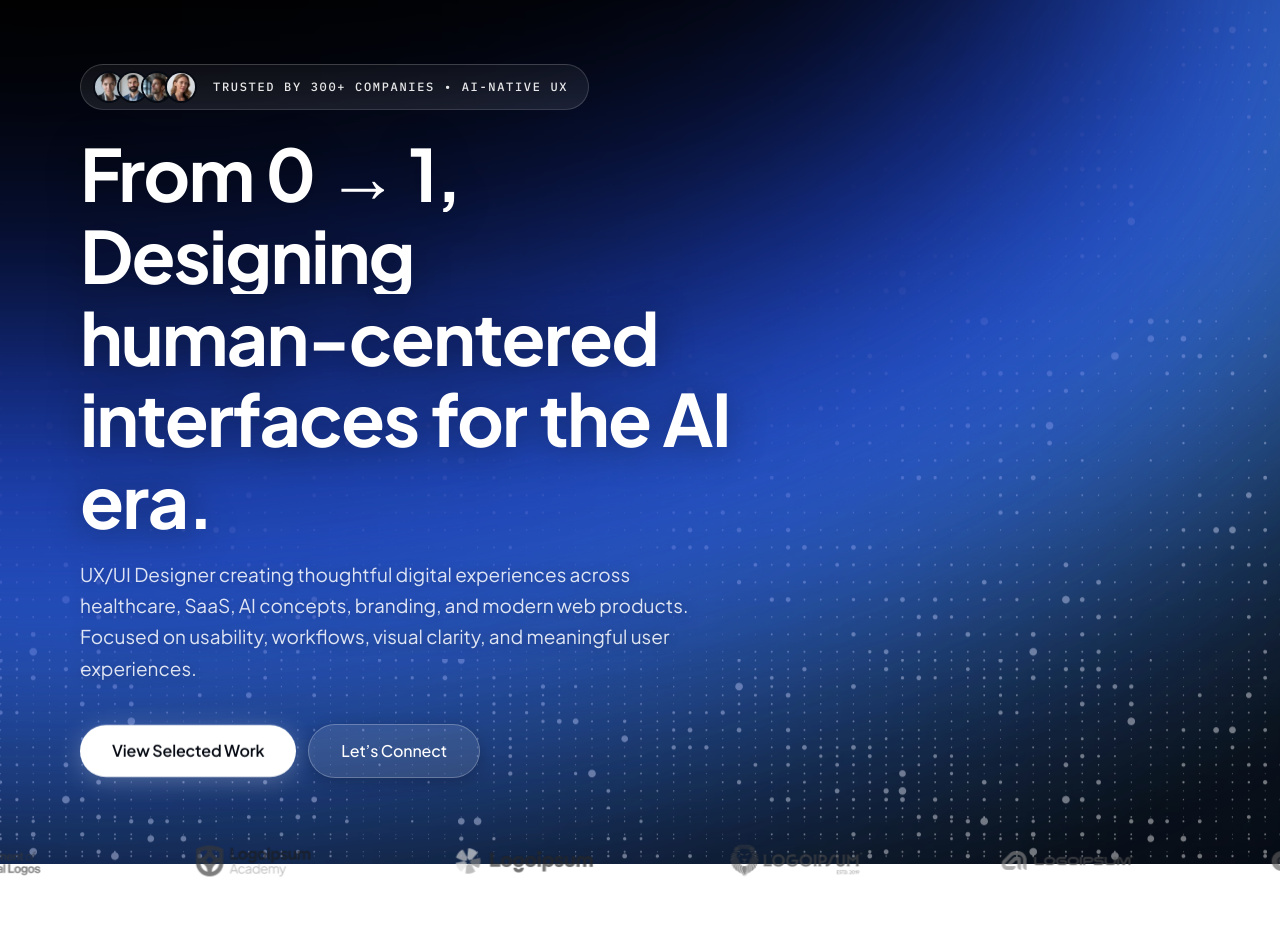
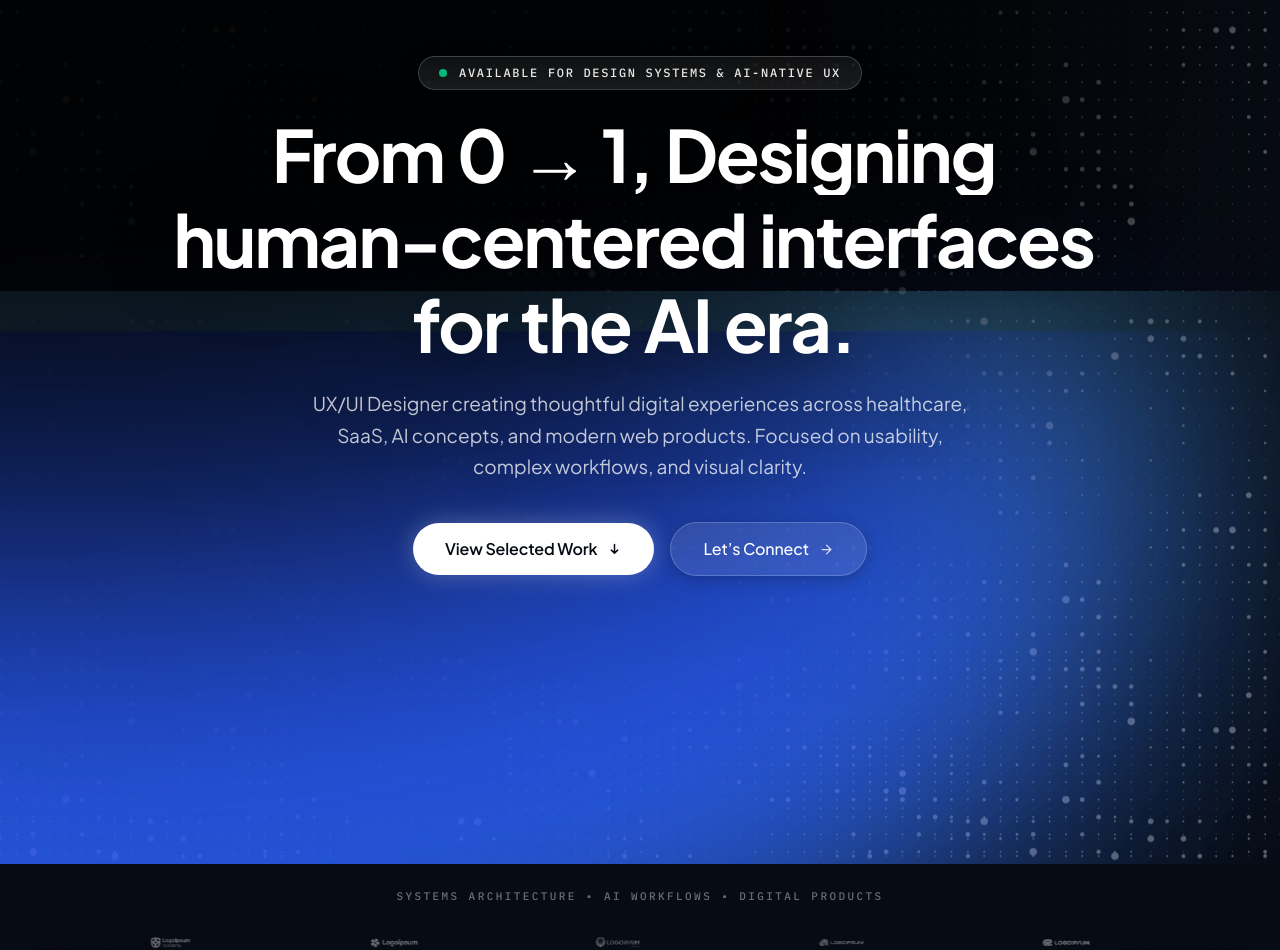
Before and after one commit to DilipDesigns/dilip-portfolio, a Next.js app: page / in a window 1280 px wide. Shown: the part 64-1014 px from the top of the page. Built offline with nearby package versions, Linux system fonts and the light colour scheme.

Commit message:
fix(hero): center balanced hero composition, center aurora glows, and fix logos marquee

```diff
--- a/src/app/globals.css
+++ b/src/app/globals.css
@@ -91,7 +91,7 @@ body {
 
 @media (max-width: 479px) {
   .section-hero-home {
-    min-height: 40rem;
+    min-height: 100vh;
   }
 }
 
@@ -99,37 +99,42 @@ body {
   position: relative;
   z-index: 10;
   width: 100%;
-  padding-top: 8rem;
-  padding-bottom: 5rem;
+  padding-top: 7.5rem;
+  padding-bottom: 4rem;
   display: flex;
   flex-direction: column;
   justify-content: center;
-  align-items: flex-start;
+  align-items: center;
+  text-align: center;
 }
 
 @media (max-width: 767px) {
   .home-hero {
     padding-top: 6rem;
-    padding-bottom: 4rem;
+    padding-bottom: 3rem;
   }
 }
 
 .wrapper-home-hero {
   display: flex;
   flex-direction: column;
-  align-items: flex-start;
-  justify-content: flex-start;
-  row-gap: 2.5rem;
-  column-gap: 2.5rem;
+  align-items: center;
+  justify-content: center;
+  text-align: center;
+  row-gap: 2rem;
+  column-gap: 2rem;
   width: 100%;
-  max-width: 58rem;
+  max-width: 68rem;
+  margin-left: auto;
+  margin-right: auto;
 }
 
 .stack-hero-home {
   display: flex;
   flex-direction: column;
-  align-items: flex-start;
-  justify-content: flex-start;
+  align-items: center;
+  justify-content: center;
+  text-align: center;
   row-gap: 1.5rem;
   column-gap: 1.5rem;
   width: 100%;
@@ -138,102 +143,113 @@ body {
 .stack-trusted-by {
   display: inline-flex;
   align-items: center;
-  column-gap: 1rem;
-  row-gap: 1rem;
-  padding: 0.375rem 1.25rem 0.375rem 0.5rem;
-  background-image: linear-gradient(rgba(255, 255, 255, 0.05), rgba(255, 255, 255, 0.09));
-  border: 1px solid rgba(255, 255, 255, 0.16);
-  border-radius: 2rem;
-  backdrop-filter: blur(12px);
-  -webkit-backdrop-filter: blur(12px);
-}
-
-.stack-images-trusted-logos {
-  display: flex;
-  align-items: center;
-  justify-content: flex-start;
-  padding-left: 0.25rem;
-}
-
-.single-testimonial-image {
-  width: 2rem;
-  height: 2rem;
-  aspect-ratio: 1;
-  border-radius: 100%;
-  margin-left: -0.5rem;
-  border: 2px solid #070b14;
-  object-fit: cover;
-}
-
-.single-testimonial-image:first-child {
-  margin-left: 0;
+  column-gap: 0.75rem;
+  row-gap: 0.75rem;
+  padding: 0.45rem 1.25rem;
+  background-image: linear-gradient(rgba(255, 255, 255, 0.06), rgba(255, 255, 255, 0.1));
+  border: 1px solid rgba(255, 255, 255, 0.18);
+  border-radius: 9999px;
+  backdrop-filter: blur(16px);
+  -webkit-backdrop-filter: blur(16px);
+  box-shadow: 0 4px 20px rgba(0, 0, 0, 0.35);
 }
 
 .text-block-hero {
   display: flex;
   flex-direction: column;
-  align-items: flex-start;
-  justify-content: flex-start;
-  row-gap: 1rem;
-  column-gap: 1rem;
-  max-width: 44rem;
+  align-items: center;
+  justify-content: center;
+  text-align: center;
+  row-gap: 1.25rem;
+  column-gap: 1.25rem;
+  max-width: 62rem;
+  margin-left: auto;
+  margin-right: auto;
 }
 
 .button-stack {
   display: flex;
   align-items: center;
-  column-gap: 0.75rem;
-  row-gap: 0.75rem;
+  justify-content: center;
+  column-gap: 1rem;
+  row-gap: 1rem;
   flex-wrap: wrap;
+  margin-top: 0.5rem;
 }
 
 /* Logos Marquee Section */
 .section-logos {
   position: relative;
   z-index: 10;
-  width: 100vw;
+  width: 100%;
   max-width: 100%;
   overflow: hidden;
   display: flex;
+  flex-direction: column;
   align-items: center;
-  justify-content: flex-start;
-  background-color: transparent;
+  justify-content: center;
+  background-color: #070b14;
   user-select: none;
-  pointer-events: none;
 }
 
 .section-logos.padding-top {
-  margin-top: -3.5rem;
-  margin-bottom: 2rem;
+  padding-top: 1.5rem;
+  padding-bottom: 3rem;
+  margin-top: 0;
+  margin-bottom: 0;
 }
 
 @media (max-width: 767px) {
   .section-logos.padding-top {
-    margin-top: -2rem;
+    padding-top: 1rem;
+    padding-bottom: 2rem;
   }
+}
+
+.logos-fade-left {
+  position: absolute;
+  left: 0;
+  top: 0;
+  bottom: 0;
+  width: 160px;
+  background: linear-gradient(to right, #070b14 20%, transparent 100%);
+  pointer-events: none;
+  z-index: 5;
+}
+
+.logos-fade-right {
+  position: absolute;
+  right: 0;
+  top: 0;
+  bottom: 0;
+  width: 160px;
+  background: linear-gradient(to left, #070b14 20%, transparent 100%);
+  pointer-events: none;
+  z-index: 5;
 }
 
 .logos-container {
   display: flex;
   flex: none;
   align-items: center;
-  column-gap: 3rem;
-  padding-right: 3rem;
-  animation: logosMarquee 28s linear infinite;
+  column-gap: 4rem;
+  padding-right: 4rem;
+  animation: logosMarquee 26s linear infinite;
   will-change: transform;
 }
 
 .client-logo {
-  width: 14rem;
-  height: auto;
-  opacity: 0.65;
-  filter: saturate(0%) brightness(1.2);
-  transition: opacity 0.3s ease;
+  width: 10rem;
+  height: 2.2rem;
+  opacity: 0.4;
+  filter: brightness(0) invert(1);
+  transition: opacity 0.3s ease, transform 0.3s ease;
   object-fit: contain;
 }
 
 .client-logo:hover {
-  opacity: 0.95;
+  opacity: 0.9;
+  transform: scale(1.05);
 }
 
 @keyframes logosMarquee {
--- a/src/components/Hero.tsx
+++ b/src/components/Hero.tsx
@@ -10,19 +10,12 @@ if (typeof window !== "undefined") {
 }
 
 const clientLogos = [
-  { id: 1, src: "/securio/logos/client-logo-1.webp", alt: "Client Logo 1" },
-  { id: 2, src: "/securio/logos/client-logo-2.webp", alt: "Client Logo 2" },
-  { id: 3, src: "/securio/logos/client-logo-3.webp", alt: "Client Logo 3" },
-  { id: 4, src: "/securio/logos/client-logo-4.webp", alt: "Client Logo 4" },
-  { id: 5, src: "/securio/logos/client-logo-5.webp", alt: "Client Logo 5" },
-  { id: 6, src: "/securio/logos/client-logo-6.webp", alt: "Client Logo 6" },
-];
-
-const clientAvatars = [
-  { id: 1, src: "/securio/avatars/avatar-1.webp", alt: "Client Avatar 1" },
-  { id: 2, src: "/securio/avatars/avatar-2.webp", alt: "Client Avatar 2" },
-  { id: 3, src: "/securio/avatars/avatar-3.webp", alt: "Client Avatar 3" },
-  { id: 4, src: "/securio/avatars/avatar-4.webp", alt: "Client Avatar 4" },
+  { id: 1, src: "/securio/logos/client-logo-1.webp", alt: "Enterprise Partner" },
+  { id: 2, src: "/securio/logos/client-logo-2.webp", alt: "Design System Partner" },
+  { id: 3, src: "/securio/logos/client-logo-3.webp", alt: "AI Innovation" },
+  { id: 4, src: "/securio/logos/client-logo-4.webp", alt: "HealthTech UX" },
+  { id: 5, src: "/securio/logos/client-logo-5.webp", alt: "SaaS Platform" },
+  { id: 6, src: "/securio/logos/client-logo-6.webp", alt: "Cloud Ecosystem" },
 ];
 
 export default function Hero() {
@@ -44,15 +37,15 @@ export default function Hero() {
 
     const ctx = gsap.context(() => {
       // Set initial states
-      gsap.set(trustedRef.current, { opacity: 0, y: 20 });
-      gsap.set(headlineWords, { opacity: 0, y: 35, filter: "blur(6px)" });
+      gsap.set(trustedRef.current, { opacity: 0, y: 18 });
+      gsap.set(headlineWords, { opacity: 0, y: 32, filter: "blur(8px)" });
       gsap.set(paragraphRef.current, { opacity: 0, y: 20 });
-      gsap.set(actionsRef.current?.children || [], { opacity: 0, y: 15 });
+      gsap.set(actionsRef.current?.children || [], { opacity: 0, y: 16 });
 
-      const tl = gsap.timeline({ defaults: { ease: "cubic-bezier(0.25, 1, 0.5, 1)" } });
+      const tl = gsap.timeline({ defaults: { ease: "cubic-bezier(0.22, 1, 0.36, 1)" } });
       tl.delay(0.2);
 
-      // 1. Trusted by tag
+      // 1. Status badge
       tl.to(trustedRef.current, {
         opacity: 1,
         y: 0,
@@ -65,8 +58,8 @@ export default function Hero() {
         y: 0,
         filter: "blur(0px)",
         duration: 0.9,
-        stagger: 0.04
-      }, "-=0.6");
+        stagger: 0.035
+      }, "-=0.55");
 
       // 3. Subheadline
       tl.to(paragraphRef.current, {
@@ -85,9 +78,9 @@ export default function Hero() {
 
       // 5. 3D Scroll Depth
       gsap.to(containerRef.current, {
-        opacity: 0.35,
-        y: 120,
-        scale: 0.94,
+        opacity: 0.4,
+        y: 100,
+        scale: 0.96,
         ease: "none",
         scrollTrigger: {
           trigger: sectionRef.current,
@@ -118,7 +111,7 @@ export default function Hero() {
         <SecurioBackground />
 
         {/* Global Padding Container */}
-        <div className="w-full max-w-[1500px] mx-auto px-6 md:px-[80px]">
+        <div className="w-full max-w-[1400px] mx-auto px-6 md:px-12 flex flex-col justify-center items-center">
 
           {/* class="home-hero" */}
           <div className="home-hero">
@@ -136,32 +129,25 @@ export default function Hero() {
               {/* class="stack-hero-home" */}
               <div className="stack-hero-home">
 
-                {/* class="stack-trusted-by" */}
+                {/* class="stack-trusted-by" (Refined high-status designer indicator) */}
                 <div ref={trustedRef} className="stack-trusted-by">
-                  <div className="stack-images-trusted-logos">
-                    {clientAvatars.map((av) => (
-                      <img
-                        key={av.id}
-                        src={av.src}
-                        alt={av.alt}
-                        loading="eager"
-                        className="single-testimonial-image"
-                      />
-                    ))}
-                  </div>
-                  <div className="font-mono text-[11px] sm:text-[12px] tracking-[0.14em] uppercase font-medium text-white/90">
-                    Trusted by 300+ companies • AI-Native UX
-                  </div>
+                  <span className="relative flex h-2 w-2">
+                    <span className="animate-ping absolute inline-flex h-full w-full rounded-full bg-emerald-400 opacity-75"></span>
+                    <span className="relative inline-flex rounded-full h-2 w-2 bg-emerald-500"></span>
+                  </span>
+                  <span className="font-mono text-[11px] sm:text-[12px] tracking-[0.14em] uppercase font-medium text-white/90">
+                    Available for Design Systems & AI-Native UX
+                  </span>
                 </div>
 
                 {/* class="text-block-hero" */}
                 <div className="text-block-hero">
                   <h1
                     ref={headlineRef}
-                    className="font-jakarta font-bold text-[36px] sm:text-[50px] md:text-[64px] lg:text-[72px] leading-[1.08] tracking-[-0.025em] text-white flex flex-wrap drop-shadow-[0_2px_18px_rgba(0,0,0,0.4)]"
+                    className="font-jakarta font-bold text-[36px] sm:text-[50px] md:text-[62px] lg:text-[72px] leading-[1.12] tracking-[-0.03em] text-white text-center max-w-[960px] mx-auto drop-shadow-[0_4px_30px_rgba(0,0,0,0.6)] flex flex-wrap justify-center"
                   >
                     {headlineText.split(" ").map((word, i) => (
-                      <span key={i} className="word-wrap overflow-hidden inline-block mr-[8px] sm:mr-[10px] md:mr-[12px] mb-1">
+                      <span key={i} className="word-wrap overflow-hidden inline-block mr-[8px] sm:mr-[10px] md:mr-[13px] mb-1">
                         <span className="word inline-block">{word}</span>
                       </span>
                     ))}
@@ -169,9 +155,9 @@ export default function Hero() {
 
                   <p
                     ref={paragraphRef}
-                    className="font-jakarta font-normal text-[15px] sm:text-[17px] md:text-[19px] leading-[1.65] text-white/85 max-w-[620px] drop-shadow-[0_1px_6px_rgba(0,0,0,0.3)]"
+                    className="font-jakarta font-normal text-[15px] sm:text-[17px] md:text-[19px] leading-[1.65] text-white/75 max-w-[680px] mx-auto text-center drop-shadow-[0_2px_12px_rgba(0,0,0,0.4)]"
                   >
-                    UX/UI Designer creating thoughtful digital experiences across healthcare, SaaS, AI concepts, branding, and modern web products. Focused on usability, workflows, visual clarity, and meaningful user experiences.
+                    UX/UI Designer creating thoughtful digital experiences across healthcare, SaaS, AI concepts, and modern web products. Focused on usability, complex workflows, and visual clarity.
                   </p>
                 </div>
 
@@ -179,25 +165,35 @@ export default function Hero() {
 
               {/* class="button-stack" */}
               <div ref={actionsRef} className="button-stack">
+                <a href="#work" className="no-underline">
                   <RippleButton
                     variant="primary"
-                  className="bg-white hover:bg-white/95 text-[#070b14] font-semibold text-[15px] sm:text-[16px] px-8 py-3.5 rounded-full shadow-[0_4px_24px_rgba(255,255,255,0.25)] hover:shadow-[0_6px_32px_rgba(255,255,255,0.35)] transition-all transform hover:-translate-y-0.5 cursor-pointer"
+                    className="bg-white hover:bg-white/95 text-[#070b14] font-semibold text-[15px] sm:text-[16px] px-8 py-3.5 rounded-full shadow-[0_0_24px_rgba(255,255,255,0.25)] hover:shadow-[0_0_36px_rgba(255,255,255,0.4)] transition-all transform hover:-translate-y-0.5 cursor-pointer flex items-center gap-2.5"
                   >
                     <span className="font-jakarta font-semibold tracking-[-0.01em]">
                       View Selected Work
                     </span>
+                    <svg width="15" height="15" viewBox="0 0 24 24" fill="none" stroke="currentColor" strokeWidth="2.4" strokeLinecap="round" strokeLinejoin="round" className="text-[#070b14]">
+                      <path d="M7 13l5 5 5-5M12 4v14"/>
+                    </svg>
                     <RippleButtonRipples />
                   </RippleButton>
+                </a>
 
+                <a href="#about" className="no-underline">
                   <RippleButton
                     variant="secondary"
-                  className="bg-white/10 hover:bg-white/20 border border-white/25 backdrop-blur-md text-white font-medium text-[15px] sm:text-[16px] px-8 py-3.5 rounded-full transition-all transform hover:-translate-y-0.5 cursor-pointer shadow-[0_4px_16px_rgba(0,0,0,0.2)]"
+                    className="bg-white/10 hover:bg-white/15 border border-white/20 backdrop-blur-md text-white font-medium text-[15px] sm:text-[16px] px-8 py-3.5 rounded-full transition-all transform hover:-translate-y-0.5 cursor-pointer shadow-[0_4px_16px_rgba(0,0,0,0.2)] flex items-center gap-2.5"
                   >
                     <span className="font-jakarta font-medium text-white tracking-[-0.01em]">
                       Let’s Connect
                     </span>
+                    <svg width="15" height="15" viewBox="0 0 24 24" fill="none" stroke="currentColor" strokeWidth="2" strokeLinecap="round" strokeLinejoin="round" className="text-white/80">
+                      <path d="M5 12h14M12 5l7 7-7 7"/>
+                    </svg>
                     <RippleButtonRipples />
                   </RippleButton>
+                </a>
               </div>
 
             </div>
@@ -208,8 +204,13 @@ export default function Hero() {
       {/* =========================================================================
           class="section-logos padding-top"
           ========================================================================= */}
-      <section className="section-logos padding-top">
-        {/* Repeating marquee tracks */}
+      <section className="section-logos padding-top relative">
+        <div className="logos-fade-left" />
+        <div className="logos-fade-right" />
+        <div className="font-mono text-[10px] sm:text-[11px] tracking-[0.22em] uppercase text-white/40 mb-5 font-medium text-center relative z-10">
+          Systems Architecture • AI Workflows • Digital Products
+        </div>
+        <div className="w-full flex overflow-hidden relative">
           {[0, 1, 2].map((trackIdx) => (
             <div key={trackIdx} className="logos-container" aria-hidden={trackIdx > 0}>
               {clientLogos.map((logo) => (
@@ -223,6 +224,7 @@ export default function Hero() {
               ))}
             </div>
           ))}
+        </div>
       </section>
     </>
   );
--- a/src/components/Hero/SecurioBackground.tsx
+++ b/src/components/Hero/SecurioBackground.tsx
@@ -19,64 +19,43 @@ export default function SecurioBackground({ className = "" }: SecurioBackgroundP
     if (prefersReducedMotion || !containerRef.current) return;
 
     const ctx = gsap.context(() => {
-      // 1. Entrance animation (Webflow load timeline: t-ef8ddc81)
-      // dark-circle: x -10rem -> 0, y -20rem -> 0, duration 1.8s, position 0.4s
-      // primary-circle: x -8rem -> 0, y -12rem -> 0, duration 1.2s
-      // secondary-circle: x -4rem -> 0, y -12rem -> 0, duration 1.8s
-      gsap.fromTo(
-        darkCircleRef.current,
-        { x: "-10rem", y: "-20rem" },
-        { x: "0rem", y: "0rem", duration: 1.8, delay: 0.4, ease: "power2.out" }
-      );
-
+      // 1. Entrance animation
       gsap.fromTo(
         primaryCircleRef.current,
-        { x: "-8rem", y: "-12rem" },
-        { x: "0rem", y: "0rem", duration: 1.2, ease: "power2.out" }
+        { scale: 0.85, opacity: 0 },
+        { scale: 1, opacity: 0.85, duration: 1.4, ease: "power2.out" }
       );
 
       gsap.fromTo(
         secondaryCircleRef.current,
-        { x: "-4rem", y: "-12rem" },
-        { x: "0rem", y: "0rem", duration: 1.8, ease: "power2.out" }
+        { scale: 0.8, opacity: 0 },
+        { scale: 1, opacity: 0.75, duration: 1.8, ease: "power2.out", delay: 0.2 }
       );
 
-      // 2. Continuous ambient floating movement for organic cyber radiance
-      gsap.to(darkCircleRef.current, {
-        x: "+=2.5rem",
-        y: "+=3.5rem",
+      gsap.fromTo(
+        darkCircleRef.current,
+        { opacity: 0 },
+        { opacity: 0.9, duration: 2, ease: "power2.out" }
+      );
+
+      // 2. Continuous ambient breathing & floating movement
+      gsap.to(primaryCircleRef.current, {
         scale: 1.05,
-        duration: 9,
+        duration: 7,
         repeat: -1,
         yoyo: true,
         ease: "sine.inOut",
-        delay: 2.2
       });
 
-      gsap.to(primaryCircleRef.current, {
-        x: "-=2rem",
-        y: "+=2.5rem",
+      gsap.to(secondaryCircleRef.current, {
         scale: 1.08,
-        duration: 7.5,
+        duration: 9.5,
         repeat: -1,
         yoyo: true,
         ease: "sine.inOut",
-        delay: 1.6
       });
 
-      gsap.to(secondaryCircleRef.current, {
-        x: "+=3rem",
-        y: "-=2rem",
-        scale: 1.04,
-        duration: 11,
-        repeat: -1,
-        yoyo: true,
-        ease: "sine.inOut",
-        delay: 2.0
-      });
-
-      // 3. Continuous vertical scrolling of dots-vector (Webflow timeline: t-628d9354)
-      // duration: 20s, ease: none, repeat: -1, y: 0 -> -1000px
+      // 3. Continuous vertical scrolling of dots-vector
       if (dots1Ref.current) {
         gsap.fromTo(
           dots1Ref.current,
@@ -93,7 +72,7 @@ export default function SecurioBackground({ className = "" }: SecurioBackgroundP
       }
     }, containerRef);
 
-    // 4. Subtle interactive mouse parallax for extra polish
+    // 4. Subtle interactive mouse parallax for organic responsiveness
     const handleMouseMove = (e: MouseEvent) => {
       if (prefersReducedMotion) return;
       const { innerWidth, innerHeight } = window;
@@ -101,16 +80,16 @@ export default function SecurioBackground({ className = "" }: SecurioBackgroundP
       const mouseY = (e.clientY / innerHeight - 0.5) * 2;
 
       gsap.to(primaryCircleRef.current, {
-        xPercent: mouseX * 2.5,
-        yPercent: mouseY * 2.5,
+        x: mouseX * 24,
+        y: mouseY * 24,
         duration: 1.2,
         ease: "power1.out",
         overwrite: "auto"
       });
       gsap.to(secondaryCircleRef.current, {
-        xPercent: -mouseX * 3,
-        yPercent: -mouseY * 3,
-        duration: 1.5,
+        x: -mouseX * 32,
+        y: -mouseY * 32,
+        duration: 1.6,
         ease: "power1.out",
         overwrite: "auto"
       });
@@ -134,7 +113,7 @@ export default function SecurioBackground({ className = "" }: SecurioBackgroundP
         minHeight: "100%",
       }}
     >
-      {/* Securio Layer 1: Dark Circle (deep midnight navy vignetting layer) */}
+      {/* Securio Layer 1: Dark Circle (deep midnight navy vignette) */}
       <img
         ref={darkCircleRef}
         src="/securio/dark-circle.avif"
@@ -143,18 +122,19 @@ export default function SecurioBackground({ className = "" }: SecurioBackgroundP
         className="absolute pointer-events-none will-change-transform"
         style={{
           zIndex: 9,
-          minWidth: "140vw",
-          maxWidth: "140vw",
-          minHeight: "80rem",
-          maxHeight: "80rem",
-          marginTop: "-25rem",
-          marginLeft: "-20vw",
+          width: "150vw",
+          maxWidth: "1800px",
+          height: "auto",
+          top: "50%",
+          left: "50%",
+          transform: "translate(-50%, -50%)",
           objectFit: "contain",
           mixBlendMode: "multiply",
+          opacity: 0.9,
         }}
       />
 
-      {/* Securio Layer 2: Primary Circle (vibrant electric cyber blue core) */}
+      {/* Securio Layer 2: Primary Circle (vibrant electric cyber blue core centered behind hero text) */}
       <img
         ref={primaryCircleRef}
         src="/securio/blue-circle.avif"
@@ -163,21 +143,22 @@ export default function SecurioBackground({ className = "" }: SecurioBackgroundP
         className="absolute pointer-events-none will-change-transform"
         style={{
           zIndex: 8,
-          minWidth: "160vw",
-          maxWidth: "160vw",
-          minHeight: "80rem",
-          maxHeight: "80rem",
-          marginTop: "-15rem",
-          marginLeft: "-20vw",
+          width: "125vw",
+          maxWidth: "1400px",
+          height: "auto",
+          top: "45%",
+          left: "50%",
+          transform: "translate(-50%, -50%)",
           objectFit: "contain",
-          filter: "drop-shadow(0 0 60px rgba(31,74,244,0.45))",
+          filter: "drop-shadow(0 0 100px rgba(31,74,244,0.5))",
+          opacity: 0.85,
         }}
       />
 
       {/* Securio Layer 3: Grid Dots Vector (ambient continuous upward motion) */}
       <div
         ref={dots1Ref}
-        className="absolute will-change-transform pointer-events-none opacity-45"
+        className="absolute will-change-transform pointer-events-none opacity-35"
         style={{
           zIndex: 7,
           backgroundImage: 'url("/securio/grid-dots-single.webp")',
@@ -191,7 +172,7 @@ export default function SecurioBackground({ className = "" }: SecurioBackgroundP
       />
       <div
         ref={dots2Ref}
-        className="absolute will-change-transform pointer-events-none opacity-45"
+        className="absolute will-change-transform pointer-events-none opacity-35"
         style={{
           zIndex: 7,
           backgroundImage: 'url("/securio/grid-dots-single.webp")',
@@ -204,7 +185,7 @@ export default function SecurioBackground({ className = "" }: SecurioBackgroundP
         }}
       />
 
-      {/* Securio Layer 4: Secondary Circle (luminous cyan / azure atmospheric spread) */}
+      {/* Securio Layer 4: Secondary Circle (luminous cyan / azure atmospheric spread centered) */}
       <img
         ref={secondaryCircleRef}
         src="/securio/light-circle.avif"
@@ -213,14 +194,14 @@ export default function SecurioBackground({ className = "" }: SecurioBackgroundP
         className="absolute pointer-events-none will-change-transform"
         style={{
           zIndex: 4,
-          minWidth: "180vw",
-          maxWidth: "180vw",
-          minHeight: "75rem",
-          maxHeight: "80rem",
-          marginTop: "-8rem",
-          marginLeft: "-20vw",
+          width: "145vw",
+          maxWidth: "1650px",
+          height: "auto",
+          top: "40%",
+          left: "50%",
+          transform: "translate(-50%, -50%)",
           objectFit: "contain",
-          opacity: 0.85,
+          opacity: 0.75,
         }}
       />
     </div>
```
Lines whose indentation alone changed are shown as unchanged.
